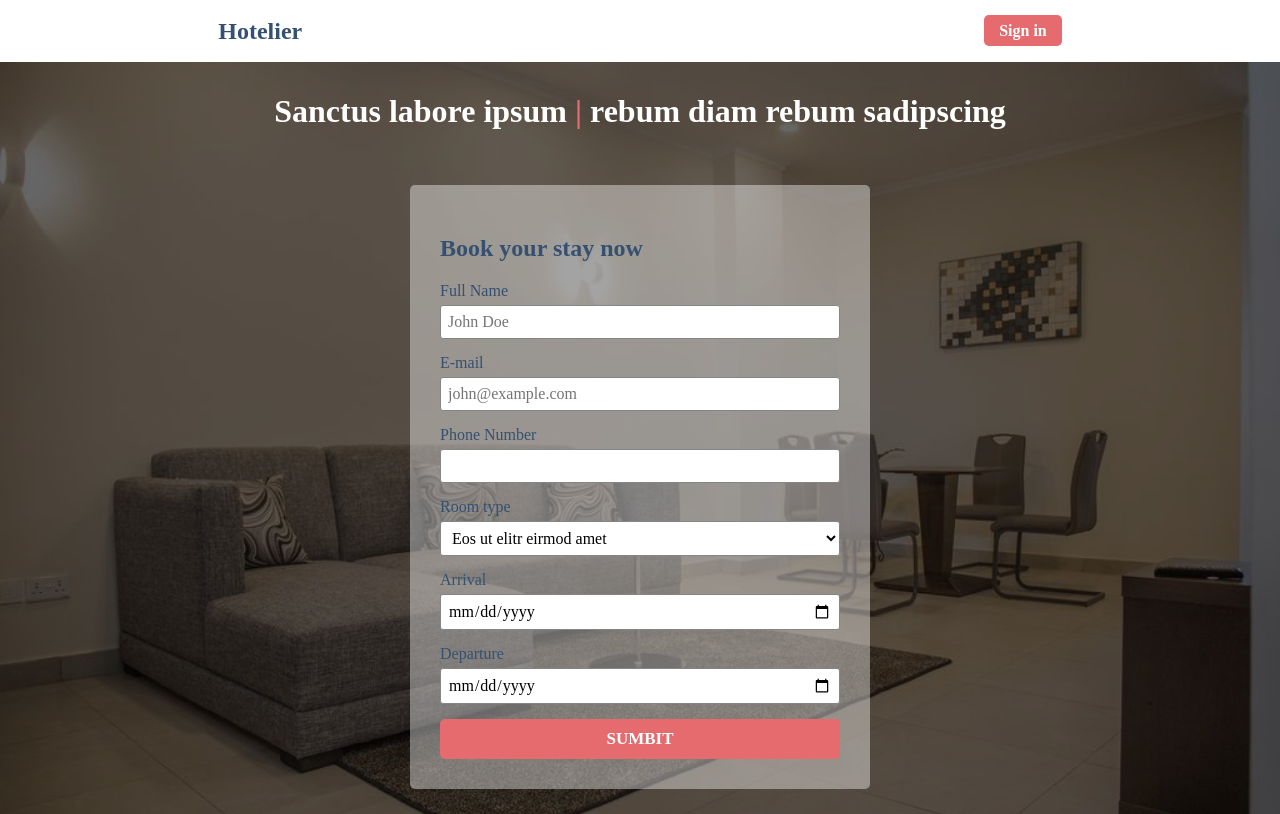
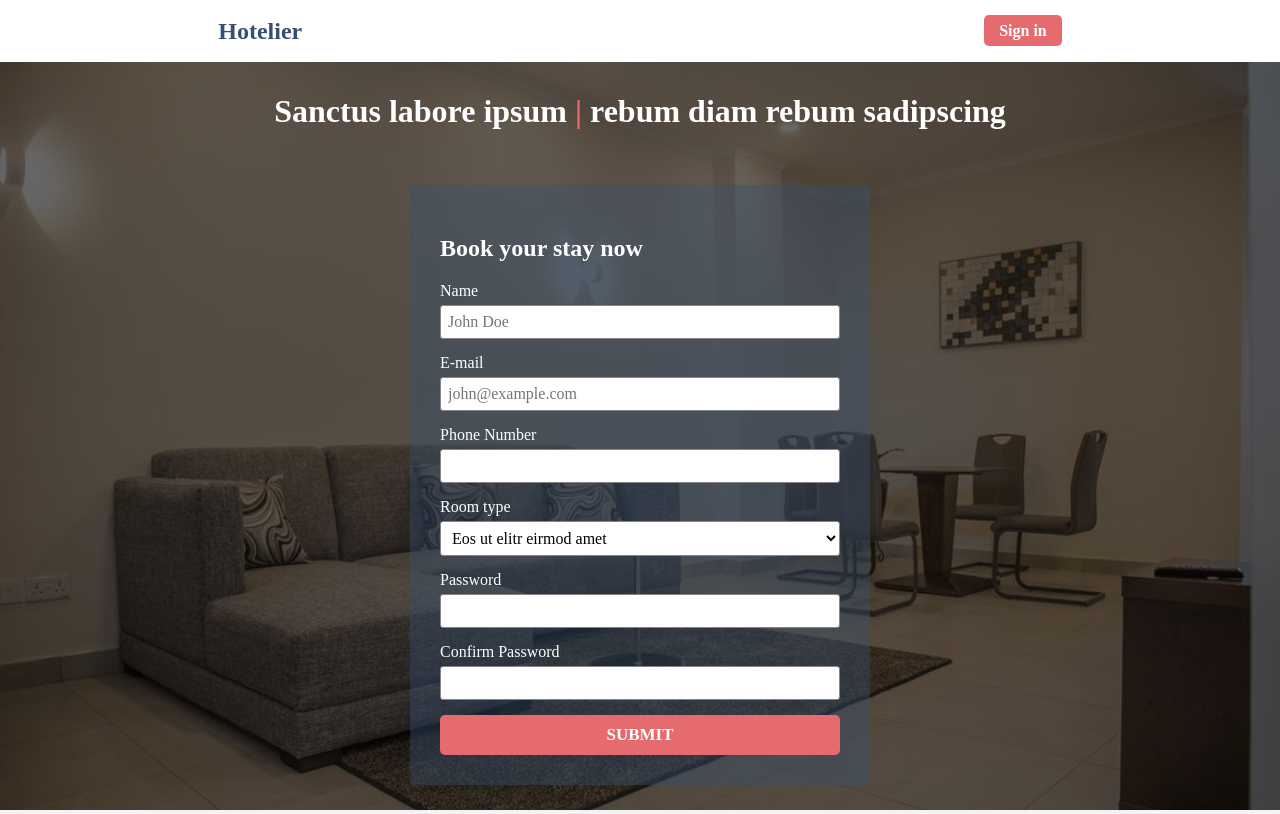
Before and after one commit to ankuobed/hotelier, a React (Create React App) app: page / in a window 1280 px wide. Built offline with nearby package versions, Linux system fonts and the light colour scheme; a web font is replaced by a local one.

Commit message:
added login page

```diff
--- a/package.json
+++ b/package.json
@@ -3,9 +3,12 @@
   "version": "0.1.0",
   "private": true,
   "dependencies": {
+    "@material-ui/core": "^4.11.0",
+    "@material-ui/icons": "^4.9.1",
     "@testing-library/jest-dom": "^4.2.4",
     "@testing-library/react": "^9.3.2",
     "@testing-library/user-event": "^7.1.2",
+    "axios": "^0.21.0",
     "react": "^16.14.0",
     "react-dom": "^16.14.0",
     "react-router-dom": "^5.2.0",
--- a/src/App.css
+++ b/src/App.css
@@ -1,6 +1,7 @@
 body {
   margin: 0;
   font-family: montserrat;
+  background-color: #f3f3f3;
 }
 
 .container {
--- a/src/App.js
+++ b/src/App.js
@@ -5,14 +5,14 @@ import { BrowserRouter as Router, Switch, Route } from 'react-router-dom'
 // components
 import Navbar from './components/Navbar/Navbar'
 import Home from './components/Home/Home'
-import Login from './components/Login/Login'
+import SignIn from './components/SingIn/SignIn'
 
 function App() {
   return (
     <Router>
       <Navbar />
       <Switch>
-        <Route path='/login' component={Login} />
+        <Route path='/signIn' component={SignIn} />
         <Route path='/' component={Home} />
       </Switch>
     </Router>
--- a/src/components/Login/Login.js
+++ /dev/null
@@ -1,16 +0,0 @@
-import React, { useEffect } from 'react'
-import './Login.css'
-
-const Login = () => {
-    useEffect(() => {
-        document.title = 'Login'
-    })
-
-    return (
-        <div className='login container'>
-            <h1>login</h1>
-        </div>
-    )
-}
-
-export default Login
--- a/src/components/Navbar/Navbar.css
+++ b/src/components/Navbar/Navbar.css
@@ -4,6 +4,7 @@
     display: flex;
     align-items: center;
     box-shadow: 1px 1px 15px #cccccc;
+    background-color: white;
 }
 
 .navbar {
@@ -15,8 +16,9 @@
     width: 100%;
 }
 
-.navbar h2 {
+.logo {
     color: #355070;
+    text-decoration: none;
 }
 
 .navbar__option {
--- a/src/components/Navbar/Navbar.js
+++ b/src/components/Navbar/Navbar.js
@@ -6,9 +6,11 @@ const Navbar = () => {
     return (
         <div className='navbarCon'>
             <div className='navbar container'>
-                <h2>Hotelier</h2>
+                <Link className='logo' to='/'>
+                    <h2>Hotelier</h2>
+                </Link>
                 <div className='navbar__options'>
-                    <Link to='/login' className='navbar__option'>Sign in</Link>
+                    <Link to='/signIn' className='navbar__option'>Sign in</Link>
                 </div>
             </div>
         </div>
--- a/src/components/SignUp/SignUp.css
+++ b/src/components/SignUp/SignUp.css
@@ -3,13 +3,13 @@
     display: flex;
     flex-direction: column;
     width: 80%;
-    background-color: rgb(255, 255, 255, 0.4);
+    background-color: rgb(53, 80, 112, 0.4);
     border-radius: 5px;
     padding: 30px;
 }
 
 .signUp h2 {
-    color: #355070;
+    color: white;
     text-align: left;
 }
 
@@ -20,7 +20,7 @@
 }
 
 .signUp label {
-    color: #355070;
+    color: white;
     text-align: left;
     margin-bottom: 5px;
 }
@@ -37,7 +37,20 @@
     background-color: white;
 }
 
-.signUp > button {
+.error {
+    color: #ec8e91;
+    display: flex;
+    align-items: center;
+    margin-top: -2px;
+    font-size: 15px;
+}
+
+.error .MuiSvgIcon-root {
+    margin-right: 5px;
+    font-size: 20px;
+}
+
+.signUp button {
     background-color: #e56b6f;
     color: white;
     border: none;
@@ -47,9 +60,10 @@
     border-radius: 5px;
     font-size: 17px;
     outline: none;
+    height: 40px;
 }
 
-.signUp > button:hover {
+.signUp button:hover {
     background-color: #dd454a;
 }
 
--- a/src/components/SignUp/SignUp.js
+++ b/src/components/SignUp/SignUp.js
@@ -1,16 +1,49 @@
 import React, { useState } from 'react'
+import { CircularProgress } from '@material-ui/core'
+import { Error } from '@material-ui/icons'
+import axios from 'axios'
 import './SignUp.css'
 
 const SignUp = () => {
-    const [fullName, setFullName] = useState('')
+    const [name, setName] = useState('')
     const [email, setEmail] = useState('')
     const [phone, setPhone] = useState('')
     const [roomType, setRoomType] = useState('Eos ut elitr eirmod amet')
-    const [arrival, setArrival] = useState('')
-    const [departure, setDeparture] = useState('')
+    const [password, setPassword] = useState('')
+    const [confirm, setConfirm] = useState('')
+    const [error, setError] = useState('')
+    const [loading, setLoading] = useState(false)
+
+    const clearFields = () => {
+        setName('')
+        setEmail('')
+        setPhone('')
+        setRoomType('')
+        setPassword('')
+        setConfirm('')
+    }
 
     const handleSubmit = (e) => {
         e.preventDefault()
+        setLoading(true)
+        axios.post('http://localhost:5000/user', {
+            name,
+            email,
+            phone,
+            roomType,
+            password,
+            confirm
+        })
+        .then(res => {
+            setLoading(false)
+            setError('')
+            clearFields()
+            console.log(res.data)
+        })
+        .catch(err => {
+            setLoading(false)
+            setError(err.response.data)
+        })
     }
 
 
@@ -18,11 +51,11 @@ const SignUp = () => {
         <form onSubmit={handleSubmit} className='signUp'>
             <h2>Book your stay now</h2>
             <div className='inputCon'>
-                <label>Full Name</label>
+                <label>Name</label>
                 <input
                     type='text'
-                    value={fullName}
-                    onChange={(e) => setFullName(e.target.value)}
+                    value={name}
+                    onChange={(e) => setName(e.target.value)}
                     placeholder='John Doe'
                 />
             </div>
@@ -58,25 +91,26 @@ const SignUp = () => {
             </div>
 
             <div className='inputCon'>
-                <label>Arrival</label>
+                <label>Password</label>
                 <input
-                    type='date'
-                    value={arrival}
-                    onChange={(e) => setArrival(e.target.value)}
+                    type='password'
+                    value={password}
+                    onChange={(e) => setPassword(e.target.value)}
                 />
             </div>
 
             <div className='inputCon'>
-                <label>Departure</label>
+                <label>Confirm Password</label>
                 <input
-                    type='date'
-                    value={departure}
-                    onChange={(e) => setDeparture(e.target.value)}
+                    type='password'
+                    value={confirm}
+                    onChange={(e) => setConfirm(e.target.value)}
                 />
             </div>
 
-            <button>SUMBIT</button>
+            { error&& <p className='error'><Error />{error}</p>}
 
+            <button>{loading? <CircularProgress color='inherit' size={20} /> : 'SUBMIT'}</button>
         </form>
     )
 }
```
Also changed, not shown: src/components/Login/Login.css (deleted), 2 other files (tests, documents, lock files or other folders).
